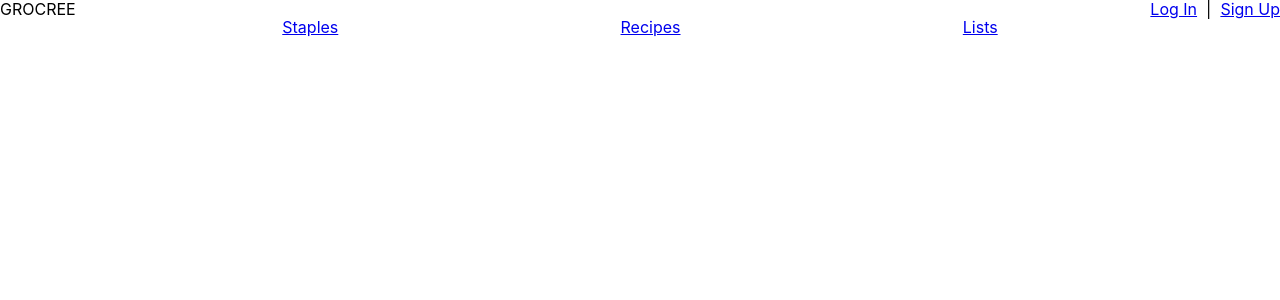
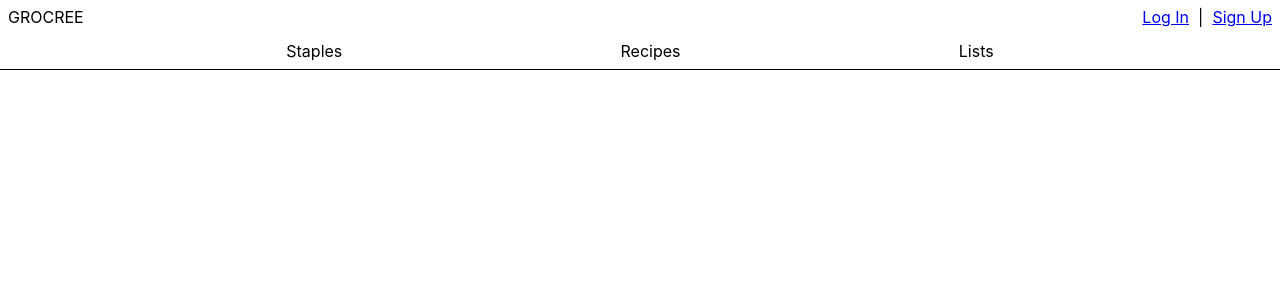
Before and after one commit to conspop/grocree-react, a React (Create React App) app: page / in a window 1280 px wide. Shown: the top 300 px of the page. Built offline with nearby package versions, Linux system fonts and the light colour scheme.

Commit message:
Add Styling to Header

```diff
--- a/src/App.css
+++ b/src/App.css
@@ -5,23 +5,27 @@ html {
 .header-container {
   display: flex;
   flex-direction: column;
+  border-bottom: 1px solid black;
 }
 
 .header-main {
   display: flex;
   flex-direction: row;
   justify-content: space-between;
+  padding: .5rem;
 }
 
 .header-nav {
   display: flex;
   justify-content: space-evenly;
+  padding: .5rem;
 }
 
-button:active {
-  outline: none;
+.header-nav a {
+  text-decoration: none;
+  color: black;
 }
 
-button:focus {
-  -moz-outline-style: none;
+.activeLink {
+  font-weight: bold;
 }
--- a/src/components/Header.jsx
+++ b/src/components/Header.jsx
@@ -1,5 +1,5 @@
 import React from 'react'
-import { Link } from 'react-router-dom'
+import { Link, useLocation } from 'react-router-dom'
 
 export default function Header({user, handleLogout}) {
 
@@ -10,12 +10,27 @@ export default function Header({user, handleLogout}) {
         <div><Auth user={user} handleLogout={handleLogout} /></div>
       </div>
       <div className='header-nav'>
-        <Link to='/staples'>Staples</Link>
-        <Link to='/recipes'>Recipes</Link>
-        <Link to='/lists'>Lists</Link>
+        <NavLink path='/staples' pathName='Staples' />
+        <NavLink path='/recipes' pathName='Recipes' />
+        <NavLink path='/lists' pathName='Lists' />
       </div>
     </div>
   )
+}
+
+function NavLink({path, pathName}) {
+  const location = useLocation()
+  const currentPath = location.pathname
+
+  return (
+    <Link
+      to={path}
+      className={path === currentPath ? 'activeLink' : false}
+    >
+      {pathName}
+    </Link>
+  )
+
 }
 
 function Auth({user, handleLogout}) {
```
Also changed, not shown: 1 other file (tests, documents, lock files or other folders).
